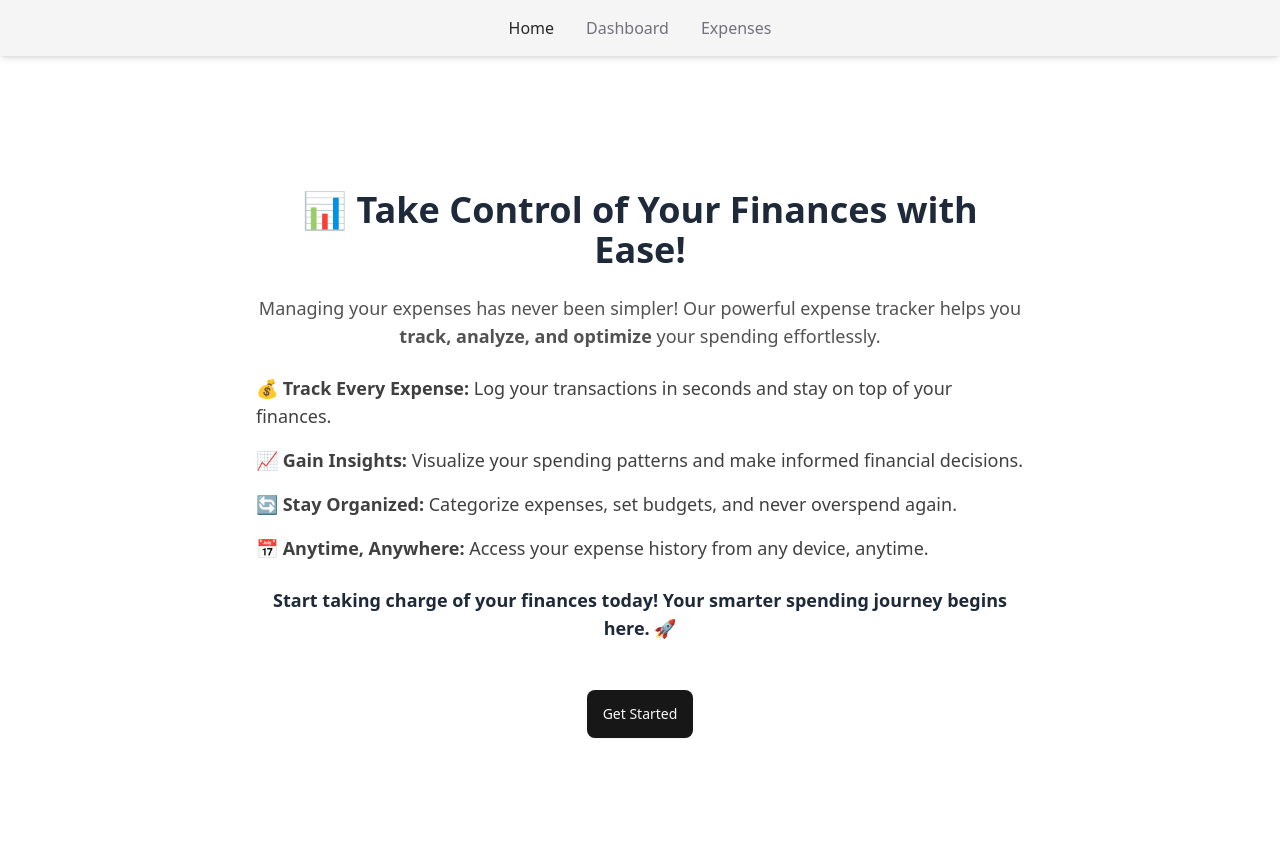
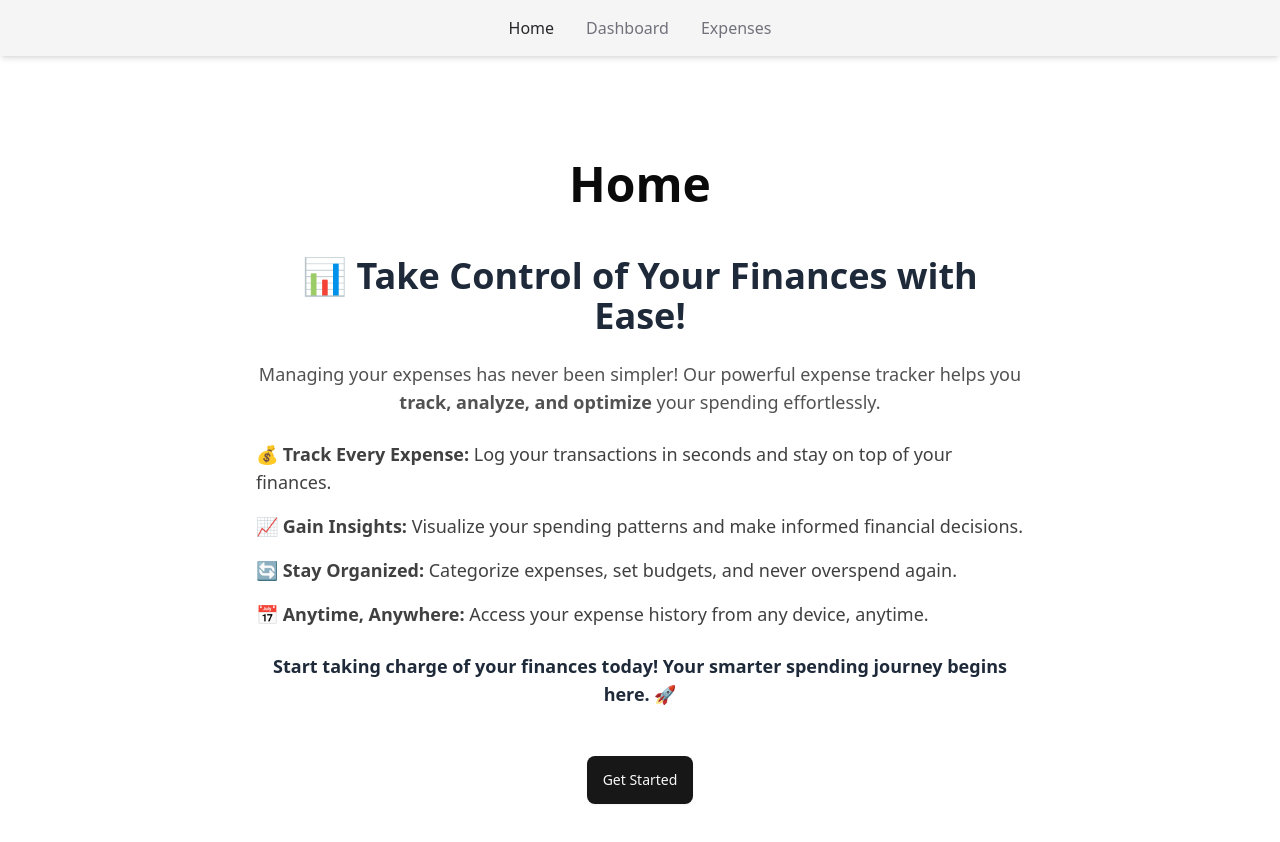
Before and after one commit to emmafrancis09/expense-tracker, a Next.js app: page / in a window 1280 px wide. Shown: the top 842 px of the page. Built offline with nearby package versions, Linux system fonts and the light colour scheme.

Commit message:
added title and shadow on expenses

```diff
--- a/app/dashboard/page.jsx
+++ b/app/dashboard/page.jsx
@@ -10,11 +10,11 @@ export default async function Dashboardpage() {
     <div className="flex flex-col items-center justify-center px-6 py-12">
       <h1 className="text-4xl font-bold text-gray-800">Dashboard</h1>
       {expenses.length > 0 ? (
-        <ul className="grid grid-cols-3 gap-4 pt-4 mb-14">
+        <ul className="grid grid-cols-3 gap-2 pt-4 mb-14">
           {expenses.map((expense) => (
             <li
               key={expense._id}
-              className="border border-neutral-300 flex flex-col items-center justify-center rounded-lg p-10 cursor-pointer shadow-lg"
+              className="border border-neutral-300 flex flex-col items-center justify-center rounded-lg p-10 cursor-pointer shadow-lg hover:shadow-neutral-500 transition-all"
             >
               <p className="font-semibold">{expense.name}</p>
               <p className="text-gray-600">${expense.amount}</p>
--- a/app/layout.tsx
+++ b/app/layout.tsx
@@ -15,8 +15,8 @@ const geistMono = Geist_Mono({
 });
 
 export const metadata: Metadata = {
-  title: "Create Next App",
-  description: "Generated by create next app",
+  title: "Expense-tracker",
+  description: "This app is for tracking expenses and manage finances well",
 };
 
 export default function RootLayout({
--- a/app/page.tsx
+++ b/app/page.tsx
@@ -8,8 +8,9 @@ export default function Page() {
   const router = useRouter();
 
   return (
-    <div className="flex flex-col items-center justify-center px-6 py-12 min-h-screen">
+    <div className="flex flex-col items-center justify-center px-6 py-12">
       <div className="max-w-3xl text-center">
+        <h1 className="text-5xl font-bold py-12">Home</h1>
         <h1 className="text-4xl font-bold text-gray-800 mb-6">
           📊 Take Control of Your Finances with Ease!
         </h1>
```
